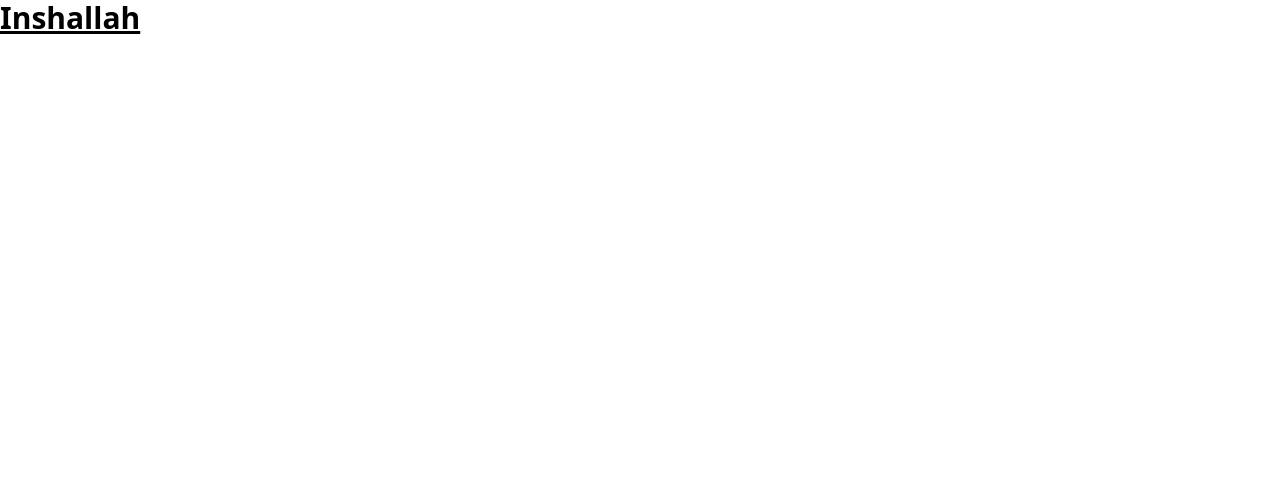
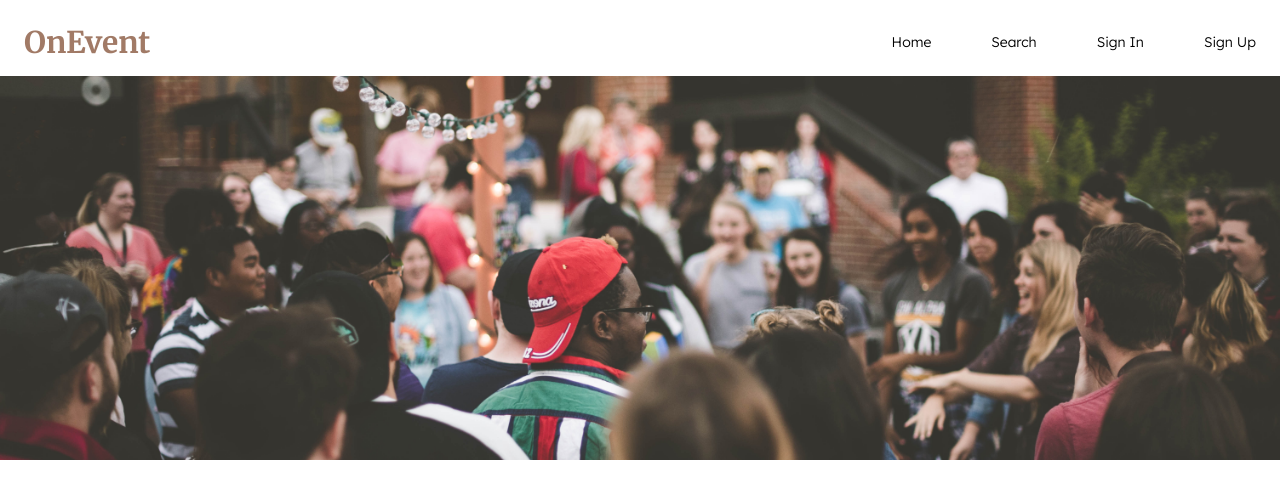
Before and after one commit to TommyTS31/event-nuxt, a Nuxt app: page / in a window 1280 px wide. Shown: the top 498 px of the page. Built offline with nearby package versions, Linux system fonts and the light colour scheme.

Commit message:
Nav bar, further tailwind config

```diff
--- a/assets/css/main.css
+++ b/assets/css/main.css
@@ -1,3 +1,4 @@
+@import url('https://fonts.googleapis.com/css2?family=Lexend:wght@300&family=Merriweather:wght@400;700&family=Public+Sans&display=swap');
 @tailwind base;
 @tailwind components;
 @tailwind utilities;
--- a/pages/index.vue
+++ b/pages/index.vue
@@ -1,11 +1,73 @@
 <template>
+  <div>
+    <nav class="px-2 bg-white border-gray-200">
+      <div class="container flex flex-wrap items-center justify-between mx-auto mt-2">
+        <a href="#" class="flex items-center p-4">
+          <span
+            class="self-center text-3xl font-serif whitespace-nowrap text-primary font-bold"
+            >OnEvent</span
+          >
+        </a>
+        <button
+          data-collapse-toggle="navbar-dropdown"
+          type="button"
+          class="inline-flex items-center p-2 ml-3 text-sm text-gray-500 rounded-lg md:hidden hover:bg-gray-100 focus:outline-none focus:ring-2 focus:ring-gray-200"
+          aria-controls="navbar-dropdown"
+          aria-expanded="false"
+        >
+          <span class="sr-only">Open main menu</span>
+          <svg
+            class="w-6 h-6"
+            aria-hidden="true"
+            fill="currentColor"
+            viewBox="0 0 20 20"
+            xmlns="http://www.w3.org/2000/svg"
+          >
+            <path
+              fill-rule="evenodd"
+              d="M3 5a1 1 0 011-1h12a1 1 0 110 2H4a1 1 0 01-1-1zM3 10a1 1 0 011-1h12a1 1 0 110 2H4a1 1 0 01-1-1zM3 15a1 1 0 011-1h12a1 1 0 110 2H4a1 1 0 01-1-1z"
+              clip-rule="evenodd"
+            ></path>
+          </svg>
+        </button>
+        <div class="hidden w-full md:block md:w-auto" id="navbar-dropdown">
+          <ul
+            class="flex flex-col border border-gray-100 rounded-lg bg-gray-50 md:flex-row md:space-x-8 md:mt-0 md:text-sm md:font-medium md:border-0 md:bg-white"
+          >
+            <li>
+              <a href="#" class="block py-2 pl-3 pr-4 text-black" aria-current="page"
+                >Home</a
+              >
+            </li>
+            <li>
+              <a href="#" class="block py-2 pl-3 pr-4 text-black" aria-current="page"
+                >Search</a
+              >
+            </li>
+            <li>
+              <a href="#" class="block py-2 pl-3 pr-4 text-black" aria-current="page"
+                >Sign In</a
+              >
+            </li>
+            <li>
+              <a href="#" class="block py-2 pl-3 pr-4 text-black" aria-current="page"
+                >Sign Up</a
+              >
+            </li>
+          </ul>
+        </div>
+      </div>
+    </nav>
     <div>
-    <h1 class="text-3xl font-bold underline">Inshallah</h1>
+      <img
+        class="object-cover w-full h-96"
+        src="../assets/images/default.jpg"
+        alt="event"
+      />
     </div>
+  </div>
 </template>
 
-<script setup>
-</script>
+<script setup></script>
 
-<style scoped>
-</style>
+<style scoped></style>
--- a/pages/login.vue
+++ b/pages/login.vue
@@ -1,11 +1,7 @@
 <template>
-    <div>
-    <p>Bismillah ir rahman ir rahim</p>
-    </div>
+  <div></div>
 </template>
 
-<script setup>
-</script>
+<script setup></script>
 
-<style scoped>
-</style>
+<style scoped></style>
--- a/tailwind.config.js
+++ b/tailwind.config.js
@@ -9,7 +9,16 @@ module.exports = {
     "./app.vue",
   ],
   theme: {
-    extend: {},
+    extend: {
+      colors: {
+        primary: "#A17A66",
+        secondary: "#65748a",
+      },
+      fontFamily: {
+        sans: ["Lexend", "Public Sans", "sans-serif"],
+        serif: ["Merriweather", "serif"],
+      },
+    },
   },
   plugins: [],
 };
```
Also changed, not shown: assets/images/default.jpg (added).
